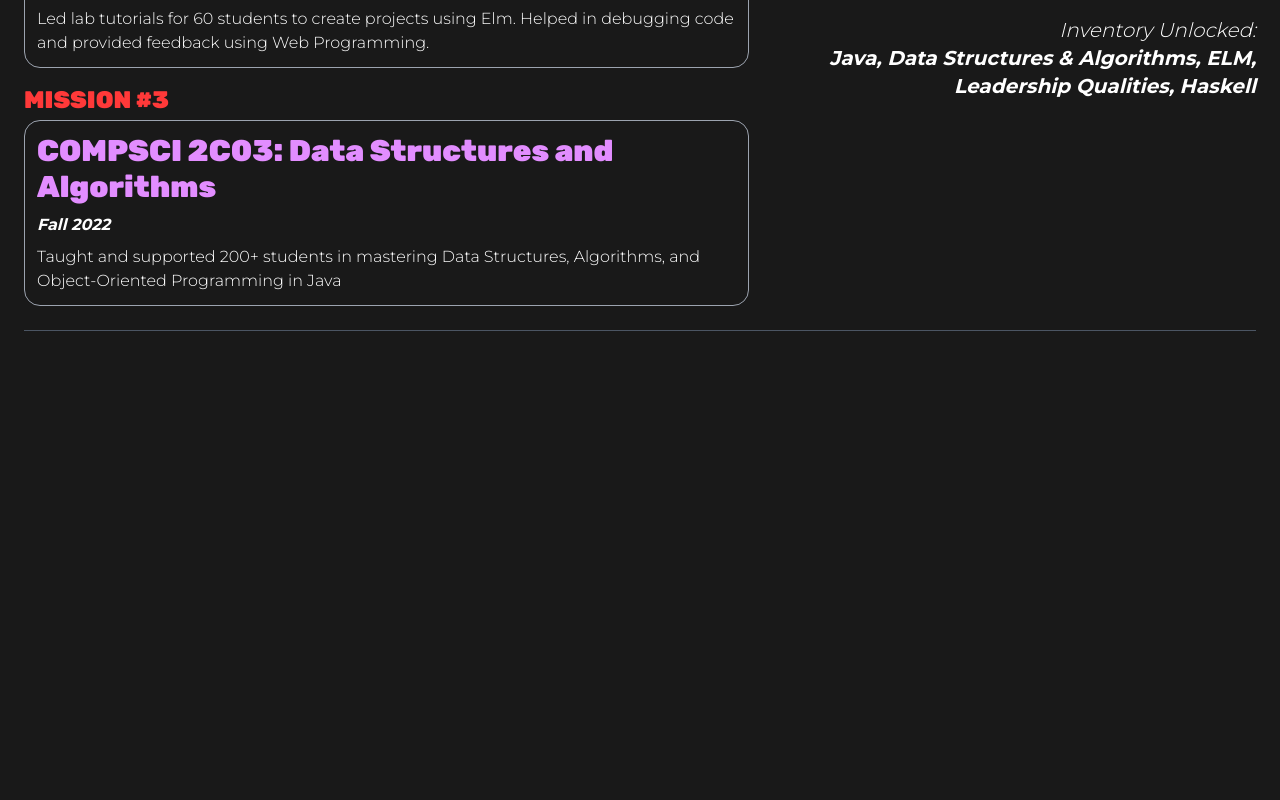
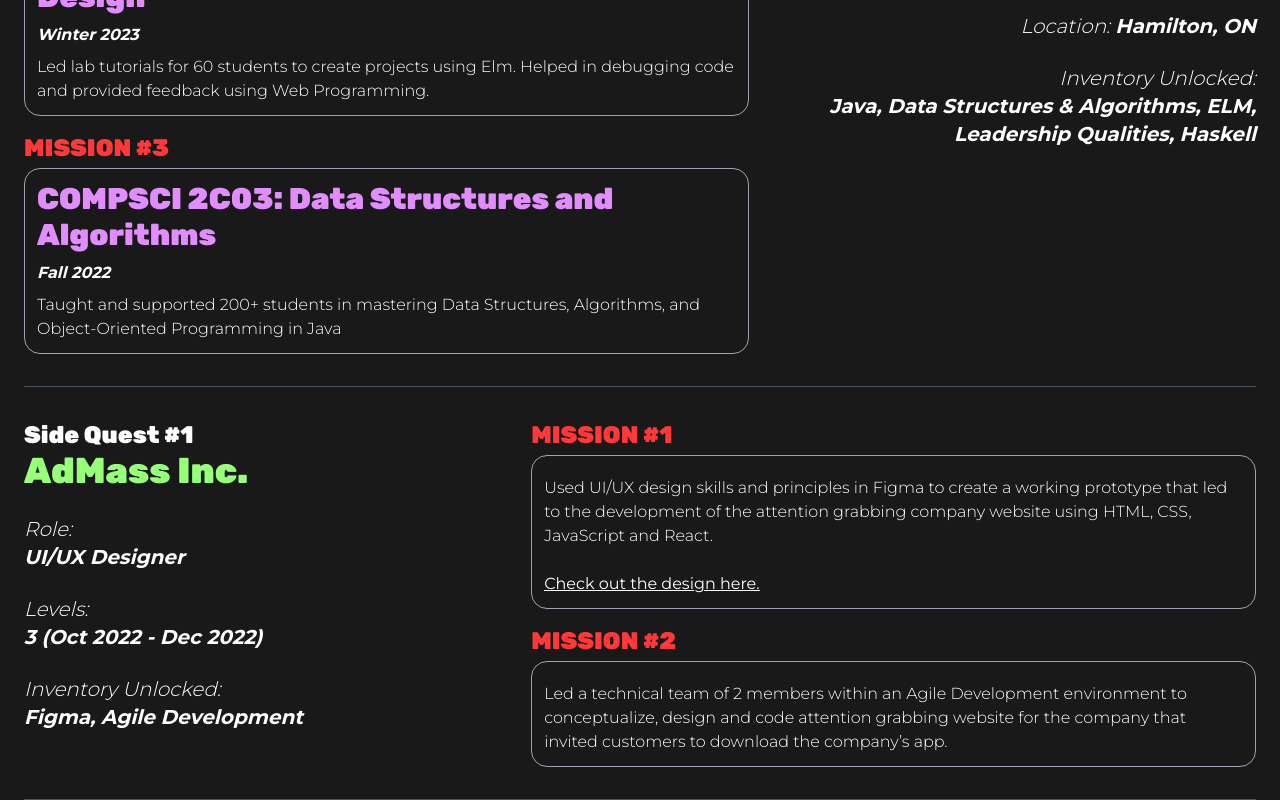
Before and after one commit to jasmines08/portfolio, a Next.js app: page /left-brain in a window 1280 px wide. Shown: the part 1708-2508 px from the top of the page. Before the commit the page ends 2039 px from the top, so only its background shows below. Built offline with nearby package versions, Linux system fonts and the light colour scheme.

Commit message:
admass done

```diff
--- /dev/null
+++ b/src/app/left-brain/admass.tsx
@@ -0,0 +1,69 @@
+export default function Admass() {
+  return (
+    <div className="flex  flex-row-reverse gap-x-6">
+      <div className="basis-3/5 flex flex-col gap-y-4">
+        <div>
+          <p className="text-nred font-rubik font-extrabold mb-1 text-2xl">
+            MISSION #1
+          </p>
+          <div className="border border-gray-400 rounded-2xl p-3">
+            <p className="mt-2 font-thin">
+              Used UI/UX design skills and principles in Figma to create a
+              working prototype that led to the development of the attention
+              grabbing company website using HTML, CSS, JavaScript and React.
+            </p>
+            <p className="mt-6 underline">
+              <a
+                href="https://www.figma.com/design/nFF3xlEVUpXuwU4kH4rBz4/Admass2.0?node-id=0-1&p=f&t=v5yFIVW0heEw77R5-0"
+                target="_blank"
+                rel="noopener noreferrer"
+              >
+                Check out the design here.
+              </a>
+            </p>
+          </div>
+        </div>
+        <div>
+          <p className="text-nred font-rubik font-extrabold mb-1 text-2xl">
+            MISSION #2
+          </p>
+          <div className="border border-gray-400 rounded-2xl p-3">
+            <p className="mt-2 font-thin">
+              Led a technical team of 2 members within an Agile Development
+              environment to conceptualize, design and code attention grabbing
+              website for the company that invited customers to download the
+              company’s app.
+            </p>
+          </div>
+        </div>
+      </div>
+      <div className="basis-2/5 flex flex-col gap-y-6">
+        <div>
+          <h2 className="font-rubik text-2xl font-extrabold">Side Quest #1</h2>
+          <h1 className="font-rubik text-4xl font-extrabold text-ngreen">
+            AdMass Inc.
+          </h1>
+        </div>
+        <div>
+          <p className="font-sans font-thin italic text-xl">Role:</p>
+          <p className="font-sans font-bold italic text-xl">UI/UX Designer</p>
+        </div>
+        <div>
+          <p className="font-sans font-thin italic text-xl">Levels:</p>
+          <p className="font-sans font-bold italic text-xl">
+            3 (Oct 2022 - Dec 2022)
+          </p>
+        </div>
+        <div>
+          <p className="font-sans font-thin italic text-xl">
+            Inventory Unlocked:
+          </p>
+          <p className="font-sans font-bold italic text-xl">
+            Figma, Agile Development
+          </p>
+        </div>
+        <div></div>
+      </div>
+    </div>
+  );
+}
--- a/src/app/left-brain/page.tsx
+++ b/src/app/left-brain/page.tsx
@@ -1,11 +1,12 @@
 import Line from "../components/line";
+import Admass from "./admass";
 import ElectricMind from "./electric-mind";
 import McMasterUni from "./mcmaster-uni";
 import TrainingGrounds from "./training-grounds";
 
 export default function LeftBrain() {
   return (
-    <div className="flex flex-col pt-14 px-6 gap-y-6">
+    <div className="flex flex-col pt-14 px-6 gap-y-8">
       <div>
         <h1 className="mt-8 md:mt-4 md:text-[6vw] text-[9vw] font-rubik font-extrabold text-nblue leading-tight">
           Training Grounds
@@ -28,6 +29,8 @@ export default function LeftBrain() {
       <Line />
       <McMasterUni />
       <Line />
+      <Admass />
+      <Line />
     </div>
   );
 }
```
